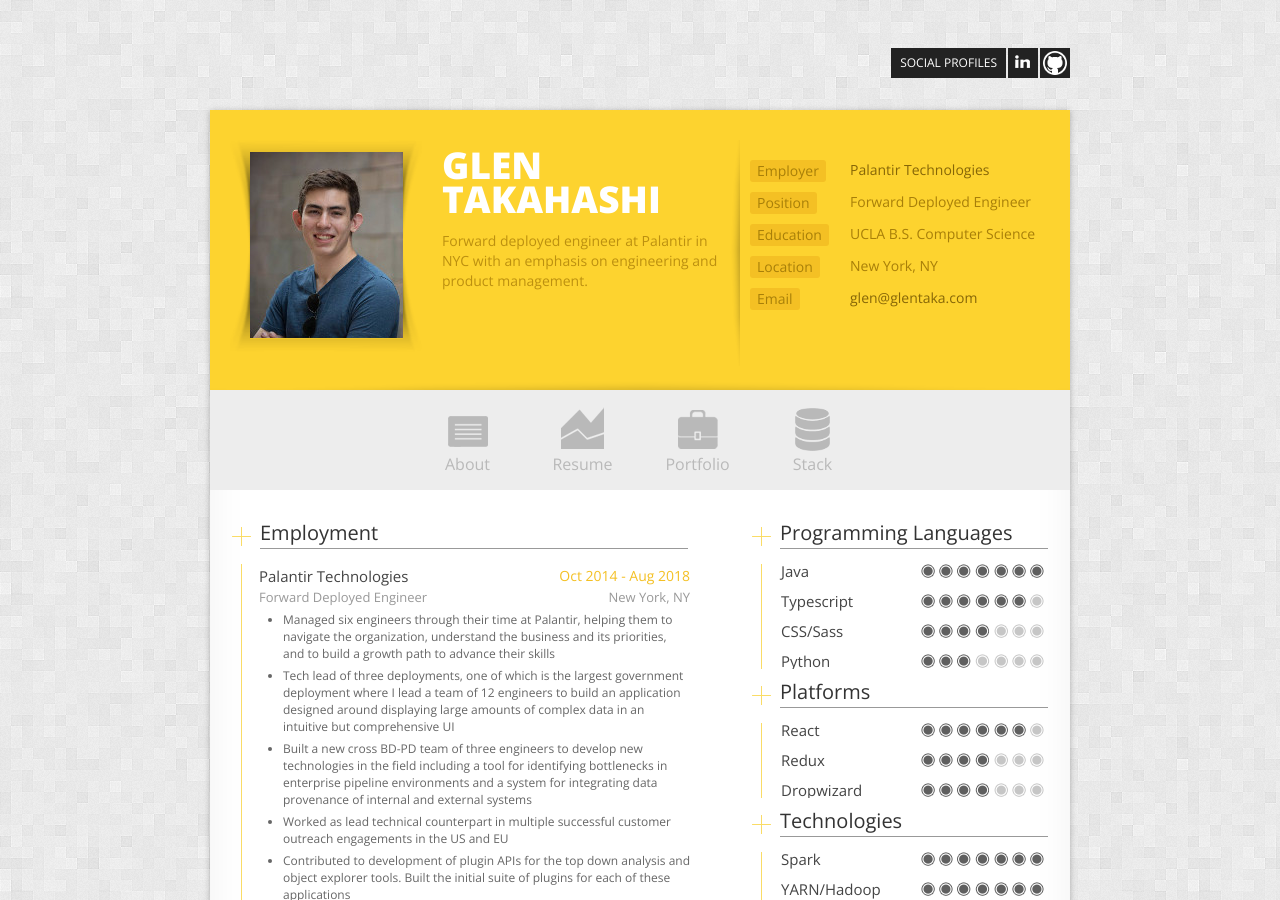
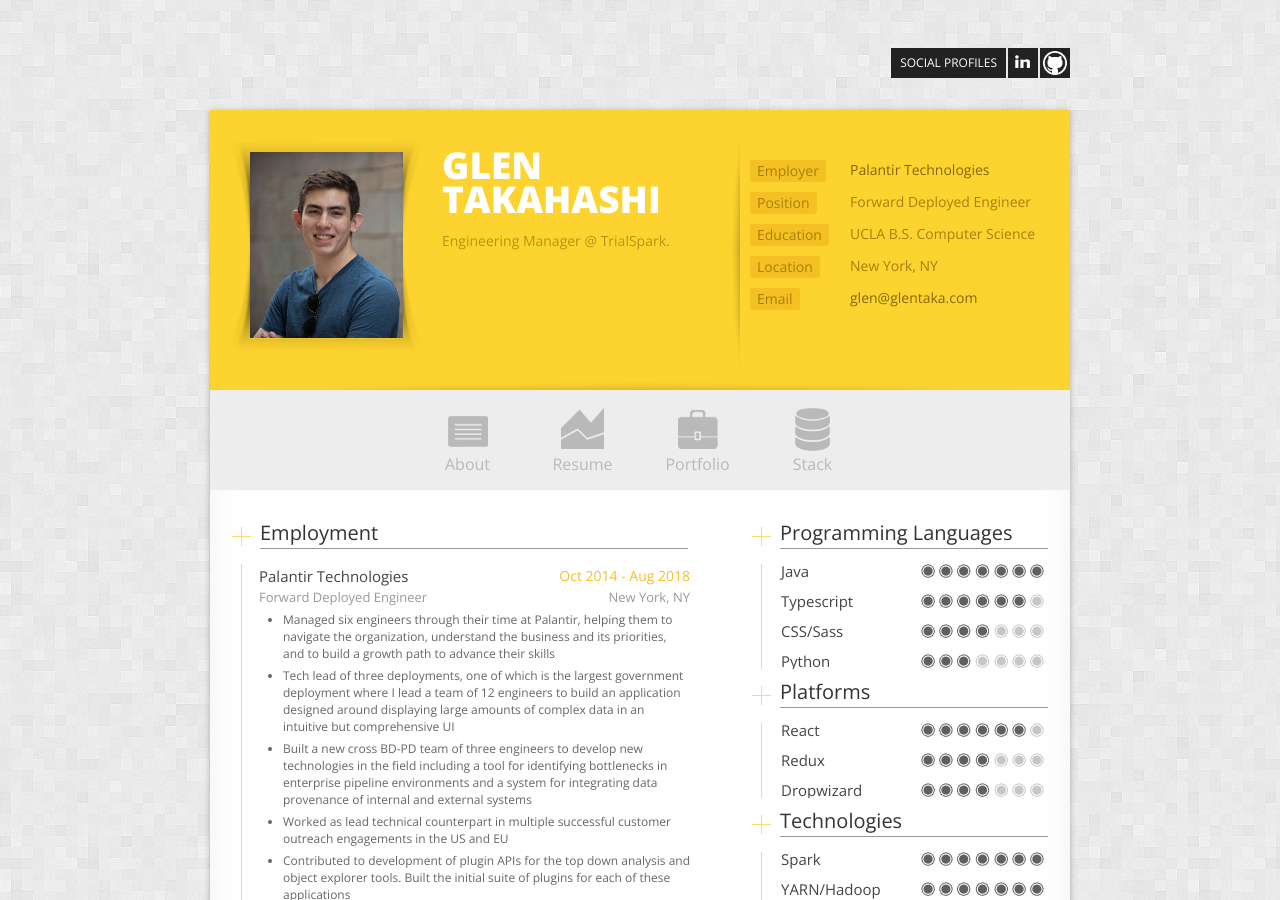
Before and after one commit to glentakahashi/glentaka.com, a Jekyll site: the page built from index.html, in a window 1280 px wide and 900 px high. Built offline with Jekyll 4.4.1, drawn with Linux system fonts in a browser that asks for light colours; nearby versions of some CDN libraries.

Commit message:
Update about.yml

```diff
--- a/_data/about.yml
+++ b/_data/about.yml
@@ -9,10 +9,10 @@
 image: "https://glentaka.com/images/glentaka.png"
 type: "website"
 url: "https://glentaka.com"
-description: "Forward deployed engineer at Palantir in NYC with an emphasis on engineering and product management."
+description: "Engineering Manager @ TrialSpark."
 #endopengraph
-summary: "Forward deployed engineer at Palantir in NYC with an emphasis on engineering and product management."
-updated: "15 Sept 2018"
+summary: "Engineering Manager @ TrialSpark."
+updated: "24 June 2019"
 info:
   Education: "UCLA B.S. Computer Science"
   Location: "New York, NY"
```
